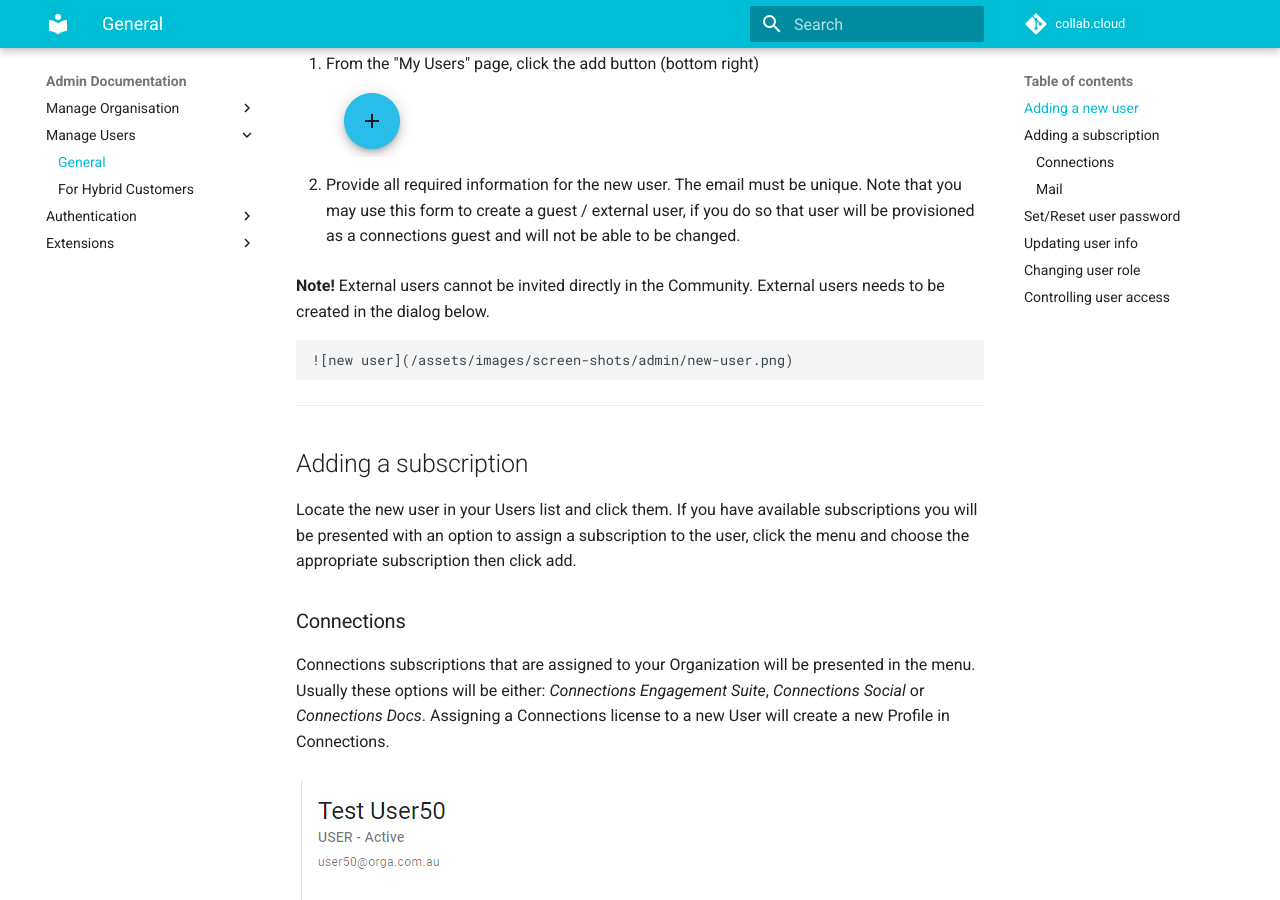
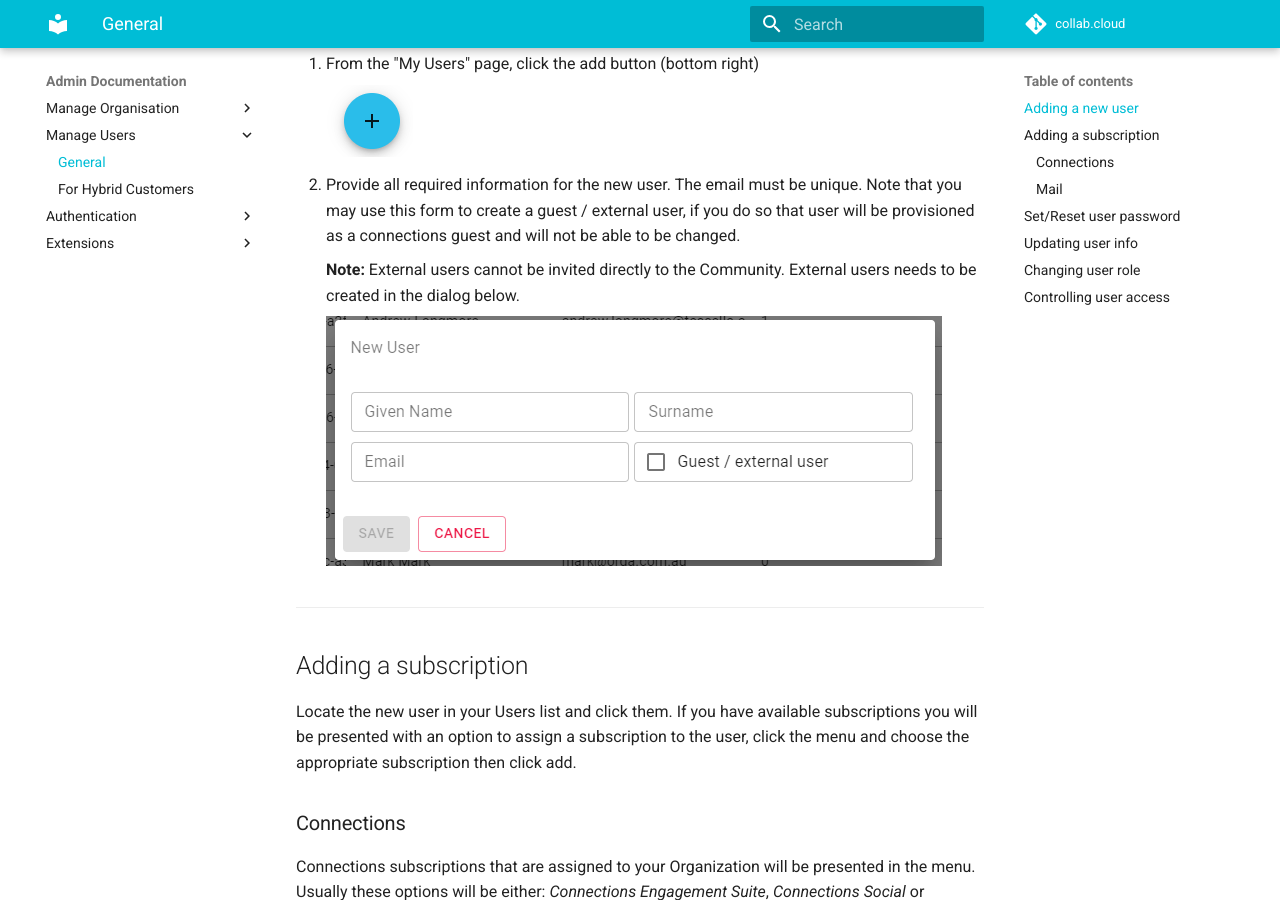
Before and after one commit to collabdotcloud/docs.collab.cloud, an MkDocs documentation site: the page built from docs/admin/manage-users.md, in a window 1280 px wide and 900 px high, scrolled down 404 px. Built offline with MkDocs 1.6.1 and Material for MkDocs 9.7.7, drawn with Linux system fonts in a browser that asks for light colours.

Commit message:
Fixed missing image in manage-users page.

```diff
--- a/docs/admin/manage-users.md
+++ b/docs/admin/manage-users.md
@@ -11,9 +11,9 @@ How you manage your Users depends on your Organization Account Type. Follow the
 
 1. Provide all required information for the new user. The email must be unique. Note that you may use this form to create a guest / external user, if you do so that user will be provisioned as a connections guest and will not be able to be changed.
 
-**Note!** External users cannot be invited directly in the Community. External users needs to be created in the dialog below.
+    **Note:** External users cannot be invited directly to the Community. External users needs to be created in the dialog below.
 
-    ![new user](/assets/images/screen-shots/admin/new-user.png)
+    ![new-user](/assets/images/screen-shots/admin/new-user.png)
 
 ---
 
```
